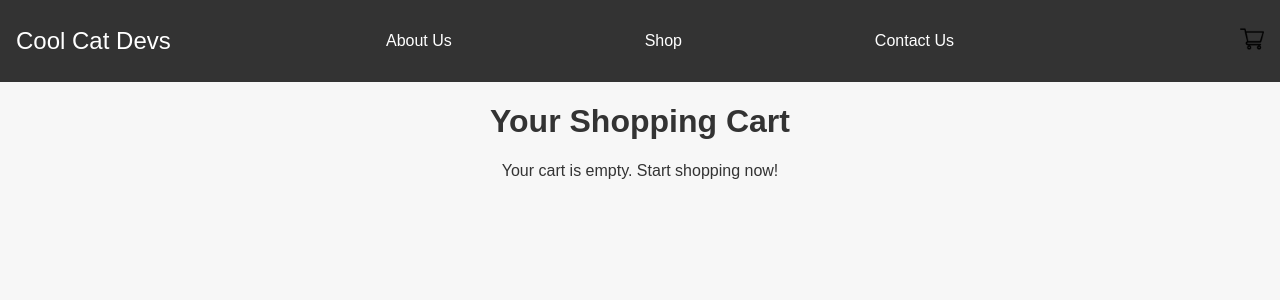
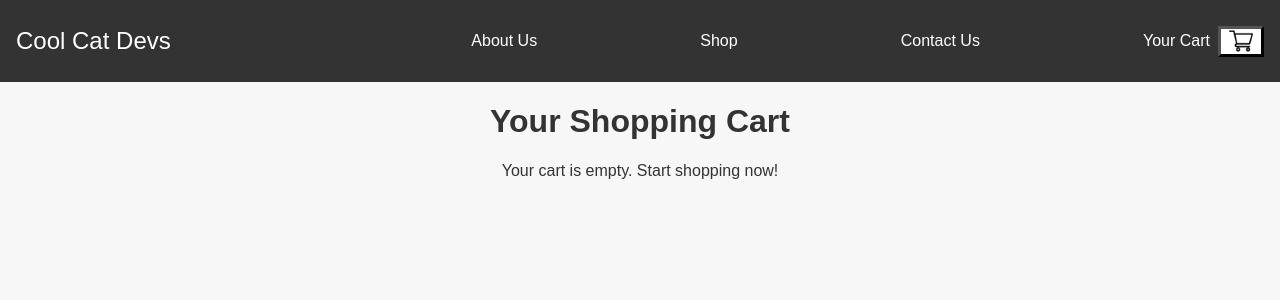
Before and after one commit to jbowser64/CoolCatDevs, a Flask app: page /cart in a window 1280 px wide. Shown: the top 300 px of the page. Run offline with Flask 3, Linux system fonts and the light colour scheme; a user stored in the database is signed in.

Commit message:
Made changes to the cart logo in the top right corner of the web page and added another list item "Your Cart" to the nav bar.

```diff
--- a/CoolCatDevs/Cool Cat Development/static/style.css
+++ b/CoolCatDevs/Cool Cat Development/static/style.css
@@ -255,10 +255,20 @@ body {
 			border-radius: 5px;
 		}
 
-/* Cart Icon */
+/* Cart Icon and Border/background */
+.cart-border{
+	width: 40px; height: 25px;
+	background-color: white;
+	border: solid;
+	border-color:black;
+	text-align: right;
+	vertical-align: central;
+	border-style:outset;
+}
 .cart-icon {
 	flex: 1;
-	text-align: right;
+	text-align: center;
+	vertical-align:central;
 }
 
 	.cart-icon img {
@@ -272,3 +282,11 @@ body {
 	padding: 0;
 	font-family: Arial, sans-serif;
 }
+
+/* Ensure all footer elements are uniform*/
+footer {
+	border-style:outset;
+	border:ridge;
+	width:auto;
+
+}
--- a/CoolCatDevs/Cool Cat Development/templates/layout.html
+++ b/CoolCatDevs/Cool Cat Development/templates/layout.html
@@ -17,15 +17,19 @@
                 <li><a href="{{ url_for('about') }}">About Us</a></li>
                 <li><a href="{{ url_for('catalog') }}">Shop</a></li>
                 <li><a href="{{ url_for('contact') }}">Contact Us</a></li>
+                <li><a href="{{ url_for('cart') }}">Your Cart</a></li>
             </ul>
-            <div class="cart-icon">
-                <a href="{{ url_for('cart') }}">
-                    <img src="{{ url_for('static', filename='icons/cart.png') }}" alt="Cart"> <!-- The cart icon will link to the cart page -->
-                </a>
+            <div class="cart-border">
+                <div class="cart-icon">
+                    <a href="{{ url_for('cart') }}">
+                        <img src="{{ url_for('static', filename='icons/cart.png') }}" alt="Cart"> <!-- The cart icon will link to the cart page -->
+                    </a>
+                </div>
             </div>
         </nav>
 
 
         {% block content %}{% endblock %}
     </body>
+
 </html>
```
